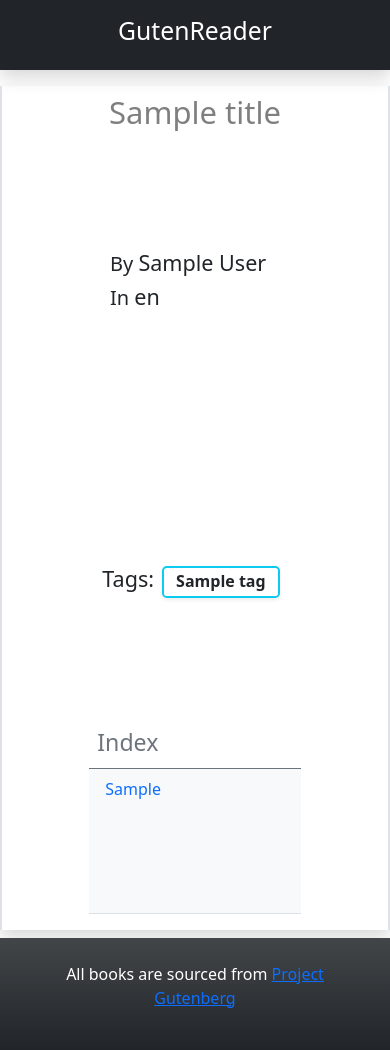
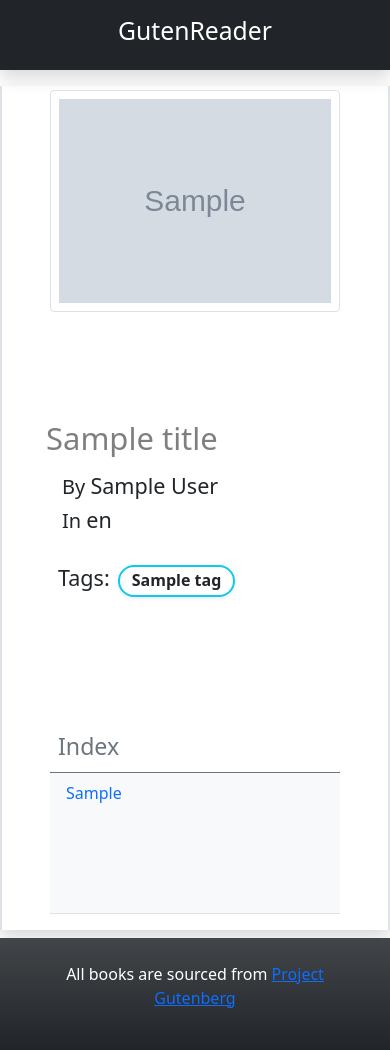
Before and after one commit to miladmasoodi/GutenReader, a Django app: template templates/book_index.html in a window 390 px wide. Run offline with Django 5.2, Linux system fonts and the light colour scheme; the template is opened without the code that fills it: most values are stand-ins (such as "Sample title", 1, 10 or a date in 2020); grey boxes marked "Sample" are stand-in pictures; some libraries are stand-ins or nearby versions.

Commit message:
added default_cover.png & related logic in views for books with no cover. Mafe book_index.html more responsive.

```diff
--- a/templates/book_index.html
+++ b/templates/book_index.html
@@ -3,25 +3,24 @@
 {%  block Content %}
 
   <div class="container row justify-content-center ">
-    <div class="d-flex flex-wrap justify-content-center">
-        <h1 class="text-black-50 display-5 p-2"> {{ Title }}</h1>
+    <div class="col-md-4 justify-content-center">
+        <img src="{{cover_url}}" class="img-thumbnail float_start mt-1 p-2"  alt="Book cover for {{ Title }}">
     </div>
-    <br>
-    <div class=" ps-5 ms-5">
+    <div class="justify-content-center col-md-7 p-2">
+        <h1 class="text-black-50 display-5 "> {{ Title }}</h1>
+        <div class="ps-3 py-2">
         <h4><span class="fs-5 fw-light">By </span> {{ Author }}</h4>
         <h4><span class="fs-5 fw-light">In </span> {{ Language }}</h4>
         {% if HasTranslator %}
           <h4><span class="fs-5 fw-light">Translated by</span> {{ Translator }} </h4>
         {% endif %}
-    </div>
-    <br>
-
-    <div class="d-flex flex-wrap p-1 m-1 justify-content-center">
+        </div>
+        <div class="d-flex flex-wrap p-1 m-1 ps-2">
         <h4 class="mt-2">
             Tags:
         </h4>
       {% for tag in tag_list %}
-        <div class="d-block card shadow-sm m-2 p-2 border border-info rounded-3 border-2"
+        <div class="d-block card shadow-sm m-2 p-2 border border-info rounded-pill border-2"
              style="max-width: 22rem; height: 2rem">
             <h6 class="m-0 p-1 fw-bolder text-truncate text-dark position-relative top-50 start-50 translate-middle ">
                 {{ tag }}
@@ -29,7 +28,10 @@
         </div>
       {% endfor %}
     </div>
-    <div class="row col-9">
+    </div>
+    <br>
+
+    <div class="row col-lg-7">
         <table class="table table-hover p-2 ">
           <thead>
             <tr>
```
Also changed, not shown: GutenReaderApp/views.py (+7 -1 lines), media/book_covers/default_cover.png (added).
